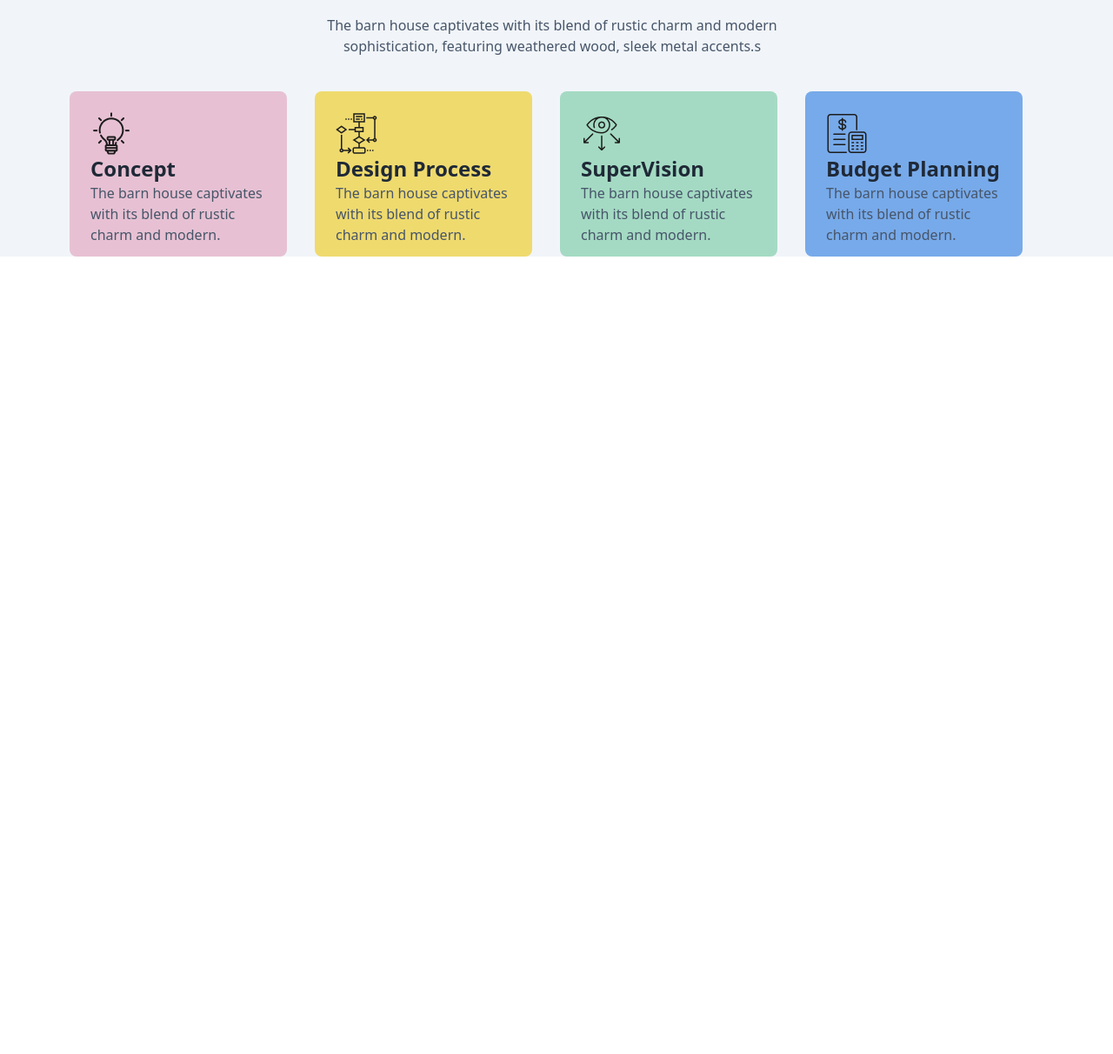
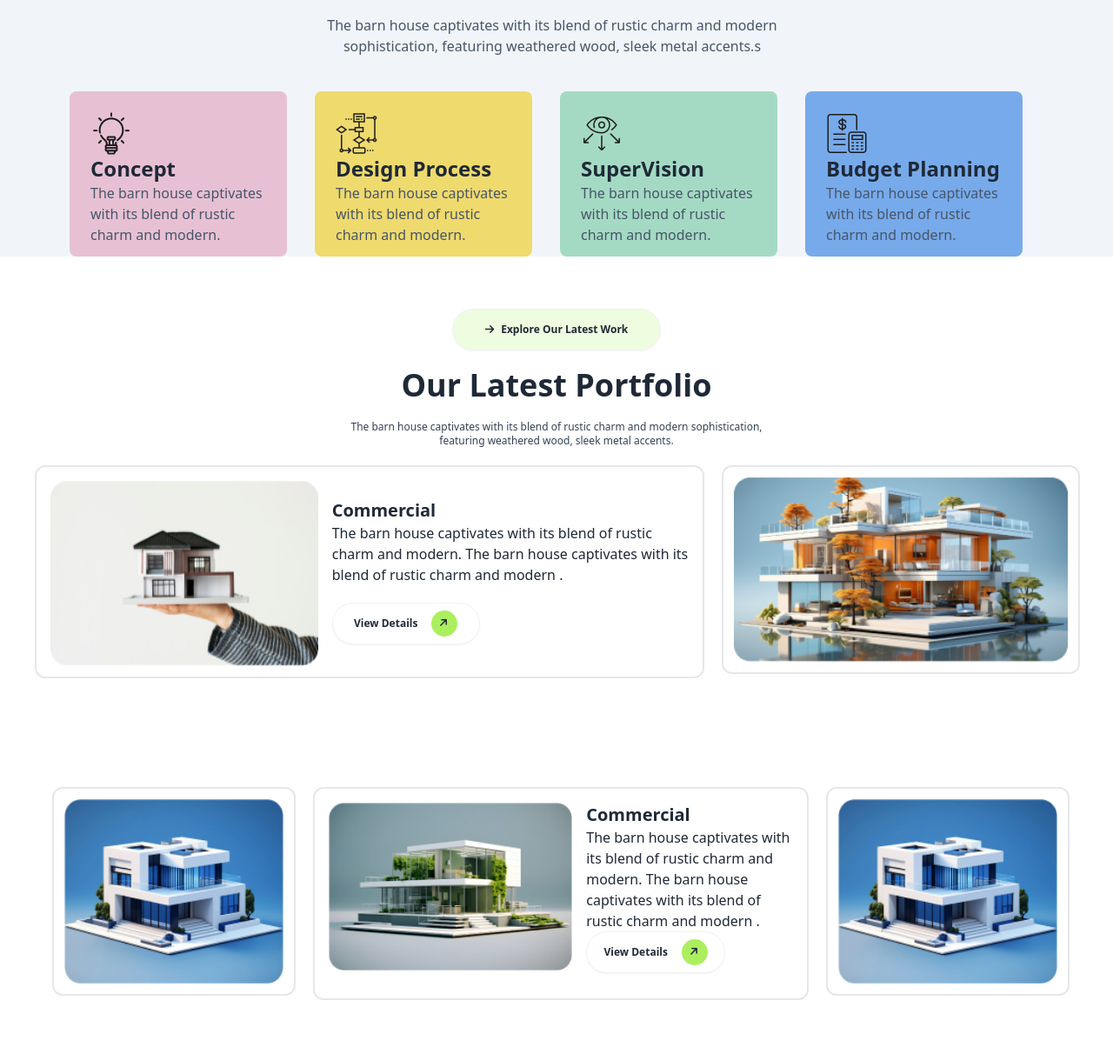
Before and after one commit to jasminaramim/third.assingment, a plain HTML site: page index.html in a window 1280 px wide. Shown: the part 1588-2800 px from the top of the page at 87% size. Before the commit the page ends 1883 px from the top, so only its background shows below. Drawn offline with nearby package versions, Linux system fonts and the light colour scheme.

Commit message:
portfolio section done

```diff
--- a/index.html
+++ b/index.html
@@ -57,7 +57,7 @@
             striking appearance</h3>
           <p class="text-slate-700 text-xs">The barn house captivates with its blend of rustic charm and modern sophistication, featuring weathered wood, sleek <br>
             metal accents, and large windows that flood the space with natural light.</p>
-            <a class="btn rounded-[40px]  w-[350px]  bg-[#ABEF5F] bg-opacity-50 text-xl h-50 lg:h-[56px] lg:w-[210px]  font-bold  ">Book Consult <i class="fa-solid px-2 py-1 ml-2 bg-[#ABEF5F]  -rotate-45 h-[30px] w-[30px] rounded-[50%] fa-arrow-right"></i></a>
+            <a class="btn rounded-[40px]  w-[350px]  bg-[#ABEF5F] bg-opacity-50 text-xl h-50 lg:h-[56px] lg:w-[210px]  font-bold  ">View Details<i class="fa-solid px-2 py-1 ml-2 bg-[#ABEF5F]  -rotate-45 h-[30px] w-[30px] rounded-[50%] fa-arrow-right"></i></a>
         </div>
       </section>
       <section class="bg-slate-100 lg:block mt-20">
@@ -112,7 +112,7 @@
               <p class="mt-5 lg:w-[570px] w-[400px] ml-3 lg:ml-[350px] text-center text-slate-600">The barn house captivates with its blend of rustic charm and modern sophistication, featuring weathered wood, sleek metal accents.s</p>
           </div>
 
-          <div class="lg:flex  gap-8 lg:ml-20 ml-5 grid-cols-1">
+          <div class="lg:flex  gap-8 lg:ml-20 ml-5   grid-cols-1">
             <div class="lg:w-[250px] w-[380px]  mt-10 p-6 rounded-lg bg-[#E7C1D3] h-[190px]" >
               <img class="" src="./assets/concept.png" alt="">
               <h3 class="text-2xl font-bold">Concept</h3>
@@ -136,6 +136,66 @@
 
           </div>
       </section>
+      <section class=" mt-10 ">
+        <div class="text-center ">
+          <a  class="btn mt-5 rounded-[40px]   bg-[#ABEF5F33] text-xs bg- h-[26px] w-[240px] font-bold "> <i class="fa-solid   fa-arrow-right"></i>Explore Our Latest Work</a>
+          <h3 class="text-4xl mt-5 font-bold" >Our Latest Portfolio</h3>
+          <p class="text-slate-700 mt-5 text-xs">The barn house captivates with its blend of rustic charm and modern sophistication,<br>
+             featuring weathered wood, sleek metal accents.</p>
+        </div>
+        <div class="lg:flex ml-5 lg:ml-10   grid-cols-1">
+          <div class="lg:flex grid-cols-1  gap-4  border-2 border-black-100  bg-white rounded-xl lg:ml-0 ml-5 mt-5 p-4 w-[350px] lg:w-[770px] lg:h-[245px] ">
+            <div class="lg:h-[175px]  ">
+              <!-- image  -->
+               <img class=" lg:w[250px]  w-[330px]" src="./assets/img1.png" alt="">
+            </div>
+            <div class="lg:w-[440px] lg:h-[233px]  ">
+              <h1 class="text-xl mt-5 font-bold">Commercial</h1>
+              <p>The barn house captivates with its blend of rustic charm and modern. The barn house captivates with its blend of rustic charm and modern .</p>
+              <a class="btn rounded-[40px]  w-[160px]  bg-[#ffff] font-bold bg-opacity-50 text-xs h-10 lg:h-[6px] lg:w-[170px] mt-5   ">View Details<i class="fa-solid px-2 py-2 ml-2 bg-[#ABEF5F]  -rotate-45 h-[30px] w-[30px] rounded-[50%] fa-arrow-right"></i></a>
+            </div>
+
+          </div  >
+          <div class="bg-white w-[350px] lg:w-[450px] rounded-lg border-slate-950 lg:h-[350px] lg:ml-5 ml-5 mt-5">
+            <img class="lg:w[80px] border-2 border-black-100 rounded-xl lg:h-[240px]  p-3 " src="./assets/img2.png" alt="">
+          </div>
+
+        </div>
+         </section>
+       <section>
+        <div class="lg:flex ml-5 lg:ml-10   grid-cols-1">
+
+          <div class="bg-white w-[450px] lg:w-[280px]  rounded-lg border-slate-950 lg:h-[350px] lg:ml-5 ml-5 mt-5">
+            <img class="lg:w[280px] w-[350px] border-2 border-black-100 rounded-xl lg:h-[240px]  p-3 " src="./assets/img3.png" alt="">
+          </div>
+   <div class="lg:ml-5">
+    <div class="lg:flex grid-cols-1  gap-4 border-2 border-black-100  bg-white rounded-xl lg:ml-0 ml-5 mt-5 p-4 w-[350px] lg:w-[570px] lg:h-[245px] ">
+      <div class="lg:h-[175px]   ">
+        <!-- image  -->
+         <img class=" lg:w[150px]  w-[330px]" src="./assets/img4.png" alt="">
+      </div>
+      <div class="lg:w-[280px] lg:h-[233px]  ">
+        <h1 class="text-xl lg:mt-0 mt-5 font-bold">Commercial</h1>
+        <p class="lg:h-[100px]">The barn house captivates with its blend of rustic charm and modern. The barn house captivates with its blend of rustic charm and modern .</p>
+        <a class="btn rounded-[40px]  w-[160px]  bg-[#ffff] font-bold bg-opacity-50 text-xs h-5 lg:h-[6px] lg:w-[160px] mt-5   ">View Details<i class="fa-solid px-2 py-2 ml-2 bg-[#ABEF5F]  -rotate-45 h-[30px] w-[30px] rounded-[50%] fa-arrow-right"></i></a>
+      </div>
+
+
+    </div >
+
+
+   </div>
+
+   <div class="bg-white w-[450px] lg:w-[280px]  rounded-lg border-slate-950 lg:h-[350px] lg:ml-5 ml-5 mt-5">
+    <img class="lg:w[280px] w-[350px] border-2 border-black-100 rounded-xl lg:h-[240px]  p-3 " src="./assets/img3.png" alt="">
+  </div>
+        </div>
+       </section>
+       <section class="bg-cover bg-center h-screen " >
+        <div>
+
+        </div>
+       </section>
     </main>
 </body>
 </html>
```
